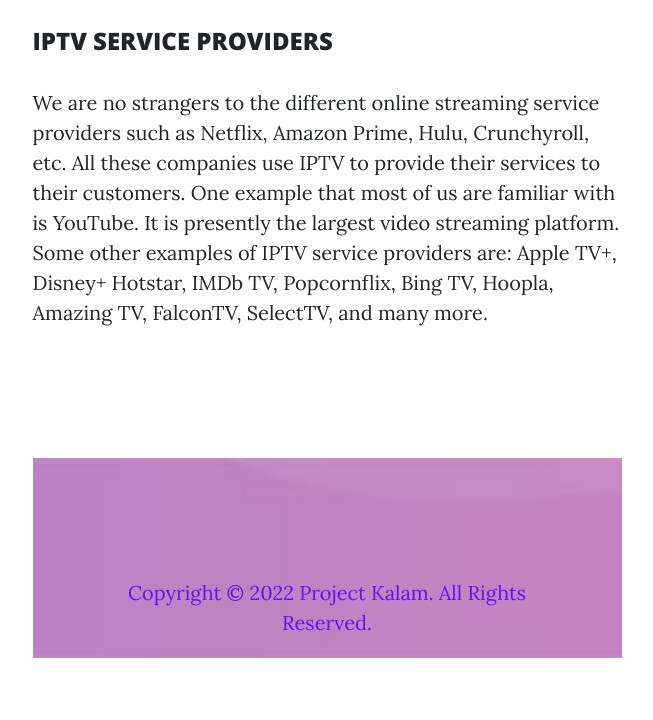
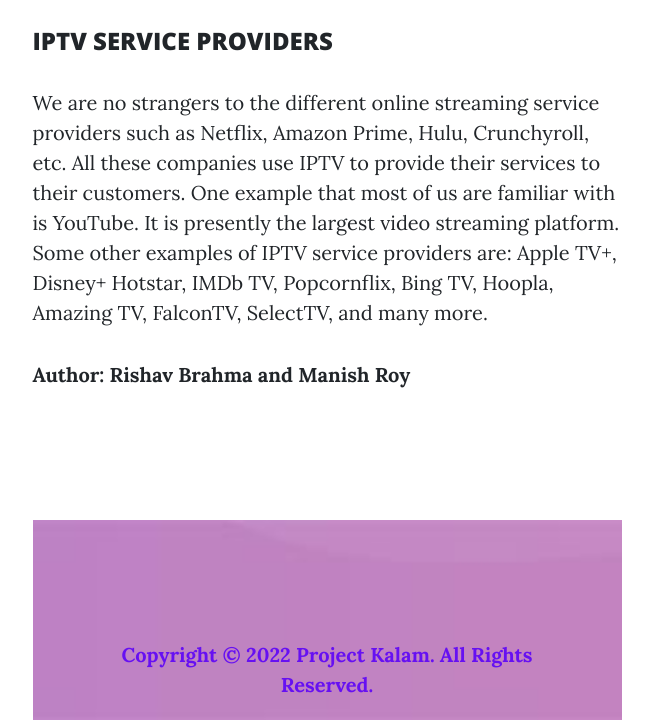
Before and after one commit to Kunal-D-Droid/Project-Kalam, a plain HTML site: page blog-3.html in a window 1280 px wide. Shown: the part 4218-4938 px from the top of the page, without its empty margins (313-966 px from the left). Before the commit the page ends 4876 px from the top, so only its background shows below. Drawn offline with nearby package versions, Linux system fonts and the light colour scheme; files whose address does not match are found by name.

Commit message:
Update blog-3.html

```diff
--- a/blog-3.html
+++ b/blog-3.html
@@ -85,6 +85,7 @@
                                 <p>We are no strangers to the different online streaming service providers such as Netflix, Amazon Prime, Hulu, Crunchyroll, etc. All these companies use IPTV to provide their services to their customers. One example that most of us are familiar with is YouTube. It is presently the largest video streaming platform. Some other examples of IPTV service providers are: Apple TV+, Disney+ Hotstar, IMDb TV, Popcornflix, Bing TV, Hoopla, Amazing TV, FalconTV, SelectTV, and many more.</p>
                                             <!-- <br>If you have learnt something new in this blog, do share it and do read our “Significance of Space Complexity”  -->
                                             </p>
+                                <p><b>Author:<b> Rishav Brahma and Manish Roy
                     </div>
                     <!-- Divider-->
                     <!-- <hr class="my-4" />
```
